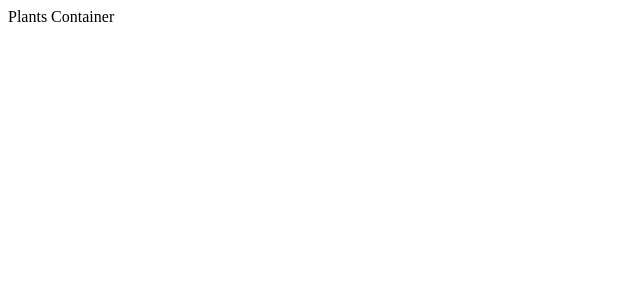
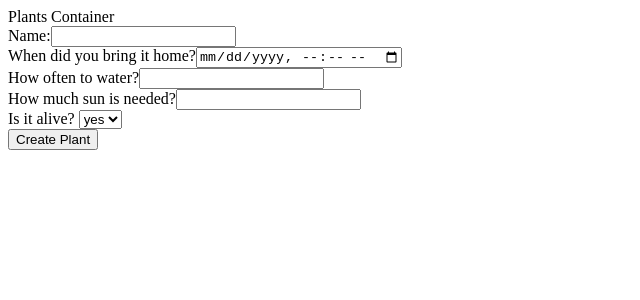
Before and after one commit to jhar3ll/plant_manager, a React (Create React App) app in the folder plant_manager_client/: page / in a window 1280 px wide. Shown: the top 300 px of the page, without its empty margins (0-640 px from the left). Built offline with nearby package versions, Linux system fonts and the light colour scheme; no server answers.

Commit message:
test plant form

```diff
--- a/plant_manager_client/src/components/PlantsContainer.js
+++ b/plant_manager_client/src/components/PlantsContainer.js
@@ -1,6 +1,7 @@
 import React, { Component } from 'react'
 import { connect } from 'react-redux'
 import { fetchPlants } from '../actions/plantsActions'
+import PlantsForm from './PlantsForm'
 
 class PlantsContainer extends Component {
 
@@ -12,6 +13,7 @@ class PlantsContainer extends Component {
         return (
             <div>
                 Plants Container
+                <PlantsForm />
             </div>
         )
     }
--- /dev/null
+++ b/plant_manager_client/src/components/PlantsForm.js
@@ -0,0 +1,39 @@
+import React, { Component } from 'react'
+
+class PlantsForm extends Component {
+
+    state = {
+        name: '',
+        home_date: '',
+        water_frequency: '',
+        sun_needed: '',
+        alive: 'yes'
+    }
+
+    render() {
+        return (
+           <form>
+               <label>Name:</label>
+               <input type='text' value={this.state.name} onChange={this.handleChange} name='name'/>
+               <br />
+               <label>When did you bring it home?</label>
+               <input type='datetime-local' value={this.state.home_date} onChange={this.handleChange} name='home_date'/>
+               <br />
+               <label>How often to water?</label>
+               <input type='text' value={this.state.water_frequency} onChange={this.handleChange} name='water_frequency'/>
+               <br />
+               <label>How much sun is needed?</label>
+               <input type='text' value={this.state.sun_needed} onChange={this.handleChange} name='sun_needed'/>
+               <br />
+               <label>Is it alive? </label>
+               <select>
+                   <option value={this.state.alive} onChange={this.handleChange} name='alive'>{this.state.alive} </option>
+              </select>
+               <br />
+               <input type='submit' value='Create Plant'/>
+           </form>
+        )
+    }
+}
+
+export default PlantsForm
```
Also changed, not shown: 1 other file (tests, documents, lock files or other folders).
